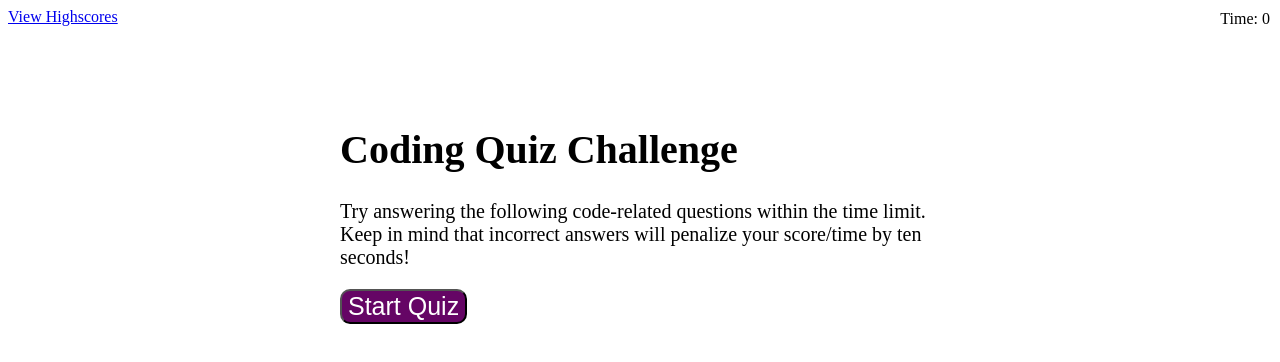
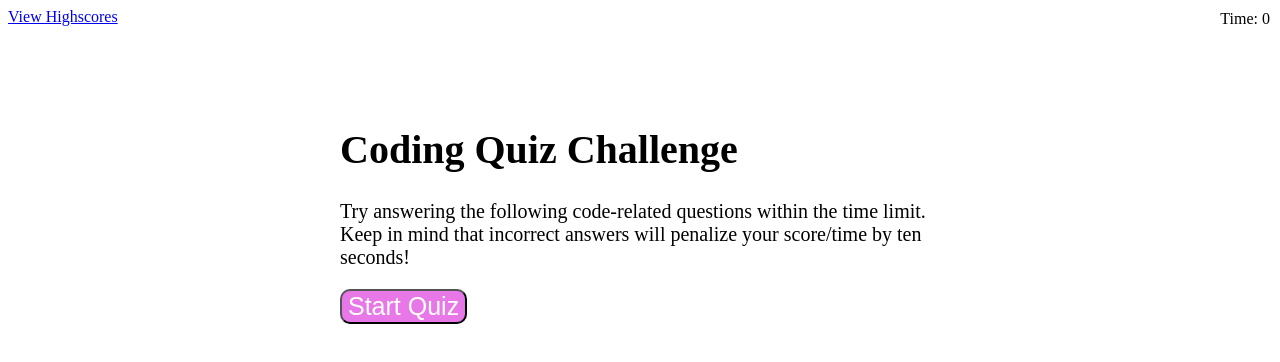
Before and after one commit to Jm1211/04-Javascript-Quiz, a plain HTML site: page index.html in a window 1280 px wide. In both pictures the pointer is over the button "Start Quiz". Drawn offline with Linux system fonts and the light colour scheme.

Commit message:
add hover effect on buttons, change color and pointer

```diff
--- a/assets/script.css
+++ b/assets/script.css
@@ -27,3 +27,13 @@ button{
     border-radius: 10px;
     font-size: 20px;
 }
+
+#start:hover{
+    background-color:rgb(232, 120, 232);
+    cursor: pointer;
+}
+
+button:hover{
+    background-color:rgb(232, 120, 232);
+    cursor: pointer;
+}
```
